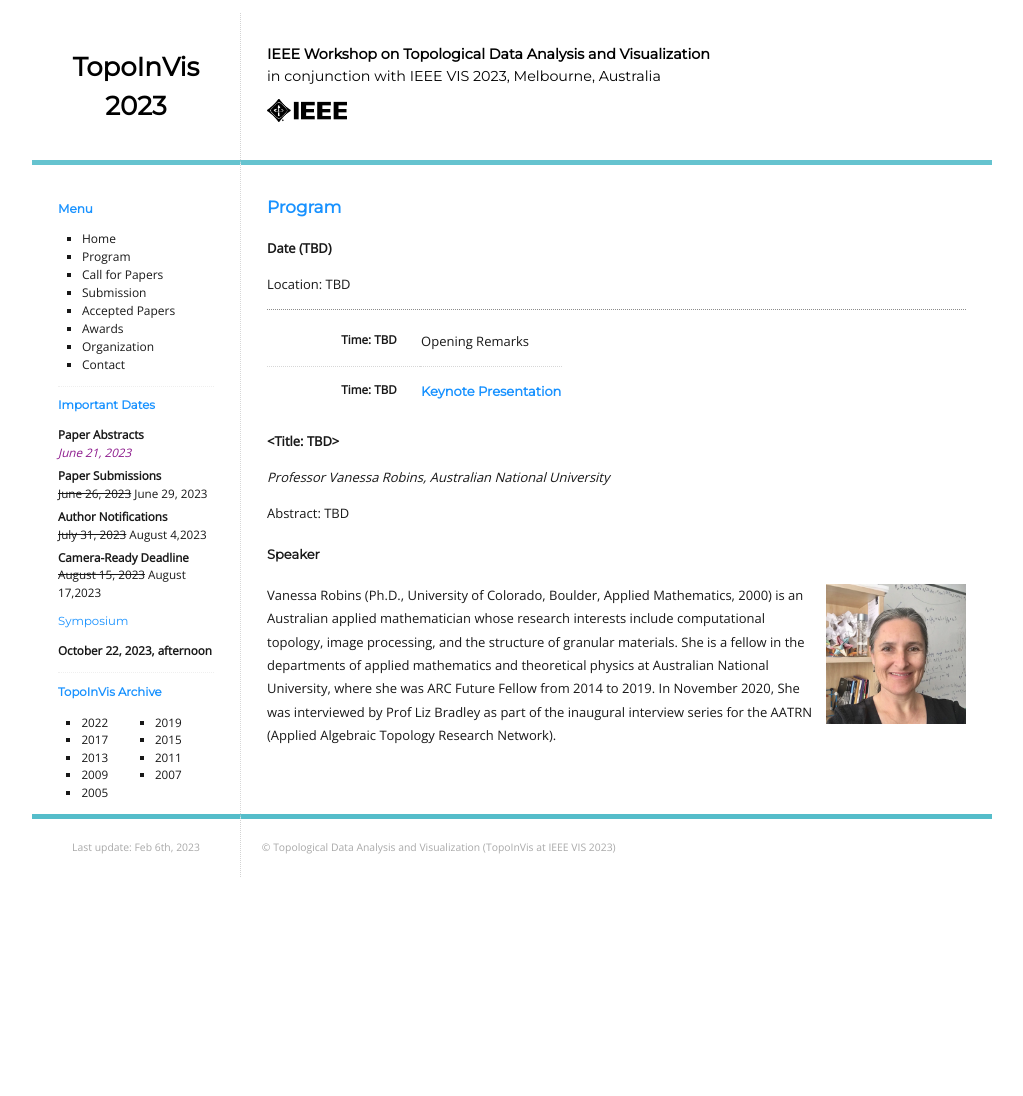
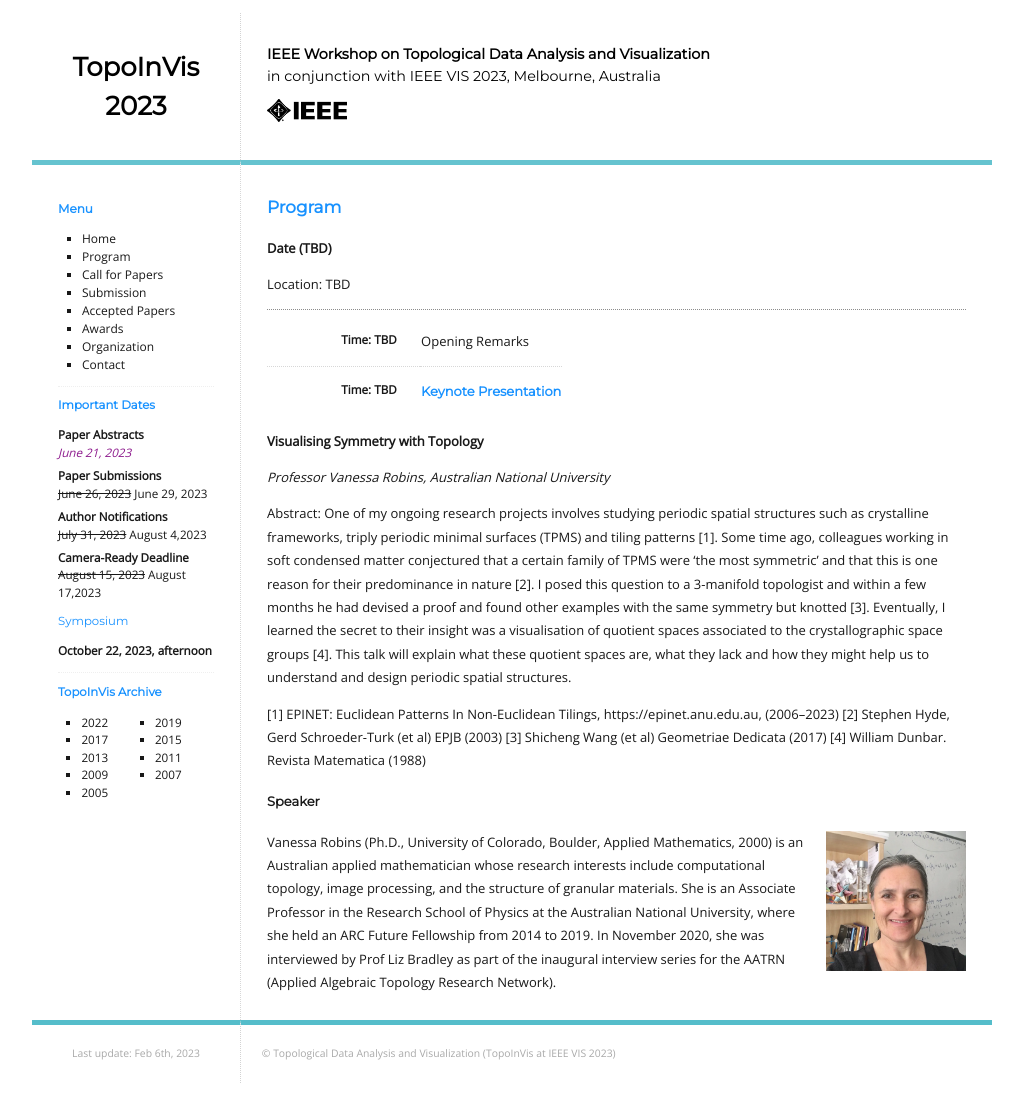
Before and after one commit to TopoInVis-Workshop/2024, a Jekyll site: the page built from _pages/program.md, in a window 1280 px wide. Shown: the whole page, without its empty margins (128-1151 px from the left). Built offline with Jekyll 4.4.1, drawn with Linux system fonts in a browser that asks for light colours; before the commit the page ends 900 px from its top, so only the background shows below that.

Commit message:
Update program.md

```diff
--- a/_pages/program.md
+++ b/_pages/program.md
@@ -27,14 +27,19 @@ Location: TBD
   </tr>
 </table>
 
-**<Title: TBD>**
+**Visualising Symmetry with Topology**
 
 _Professor Vanessa Robins, Australian National University_
 
-Abstract: TBD
+Abstract: One of my ongoing research projects involves studying periodic spatial structures such as crystalline frameworks, triply periodic minimal surfaces (TPMS) and tiling patterns [1]. Some time ago, colleagues working in soft condensed matter conjectured that a certain family of TPMS were ‘the most symmetric’ and that this is one reason for their predominance in nature [2].  I posed this question to a 3-manifold topologist and within a few months he had devised a proof and found other examples with the same symmetry but knotted [3]. Eventually, I learned the secret to their insight was a visualisation of quotient spaces associated to the crystallographic space groups [4]. This talk will explain what these quotient spaces are, what they lack and how they might help us to understand and design periodic spatial structures.
+
+[1] EPINET: Euclidean Patterns In Non-Euclidean Tilings, https://epinet.anu.edu.au, (2006--2023)
+[2] Stephen Hyde, Gerd Schroeder-Turk (et al) EPJB (2003)
+[3] Shicheng Wang (et al) Geometriae Dedicata (2017)
+[4] William Dunbar. Revista Matematica (1988)
 
 #### Speaker
 
 <img style="padding: 0; margin: 0 0 1em 1em; float: right; width: 20%" src="assets/Vanessa.jpg" />
-Vanessa Robins (Ph.D., University of Colorado, Boulder, Applied Mathematics, 2000) is an Australian applied mathematician whose research interests include computational topology, image processing, and the structure of granular materials. She is a fellow in the departments of applied mathematics and theoretical physics at Australian National University, where she was ARC Future Fellow from 2014 to 2019. In November 2020, She was interviewed by Prof Liz Bradley as part of the inaugural interview series for the AATRN (Applied Algebraic Topology Research Network).
+Vanessa Robins (Ph.D., University of Colorado, Boulder, Applied Mathematics, 2000) is an Australian applied mathematician whose research interests include computational topology, image processing, and the structure of granular materials. She is an Associate Professor in the Research School of Physics at the Australian National University, where she held an ARC Future Fellowship from 2014 to 2019. In November 2020, she was interviewed by Prof Liz Bradley as part of the inaugural interview series for the AATRN (Applied Algebraic Topology Research Network).
 <br>
```
